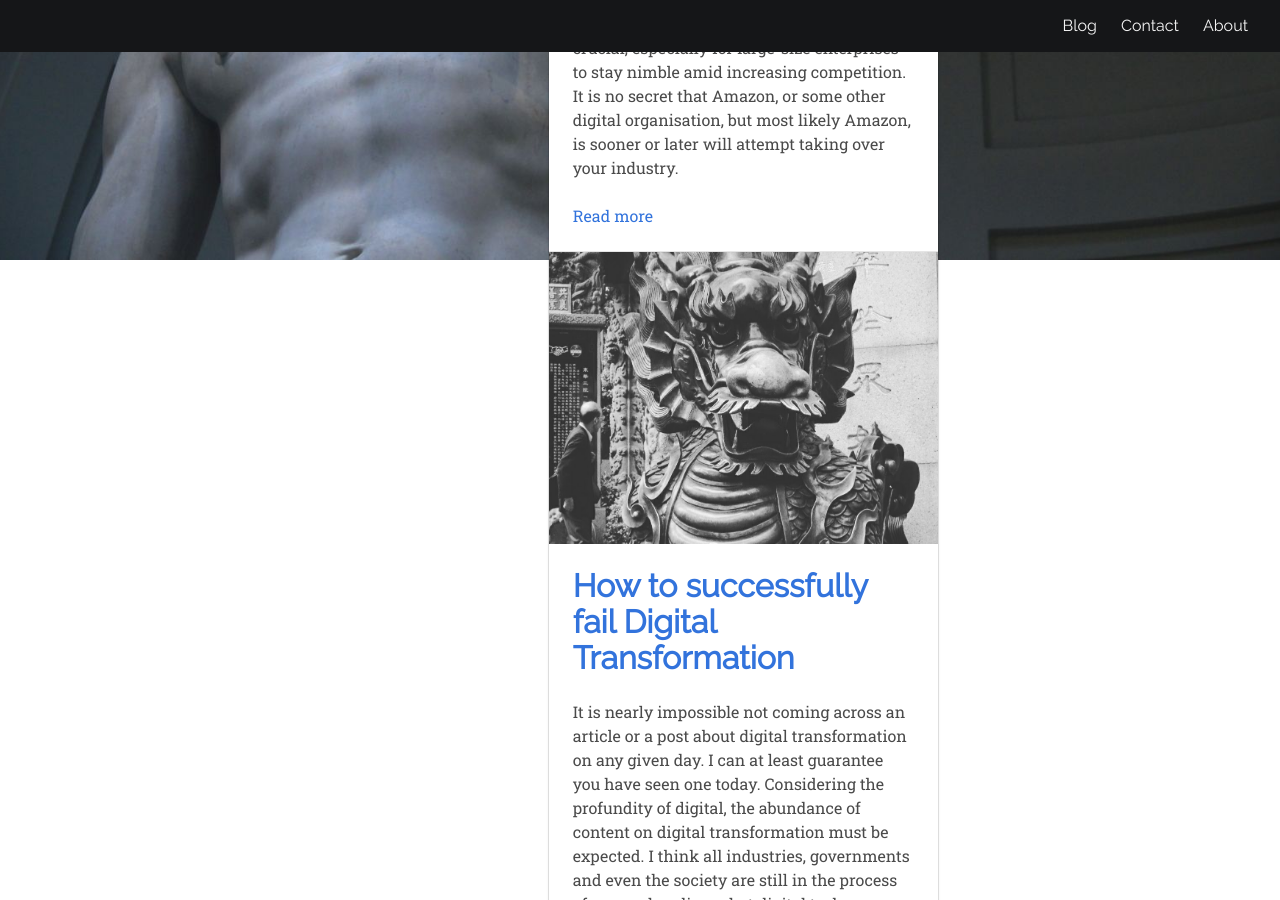
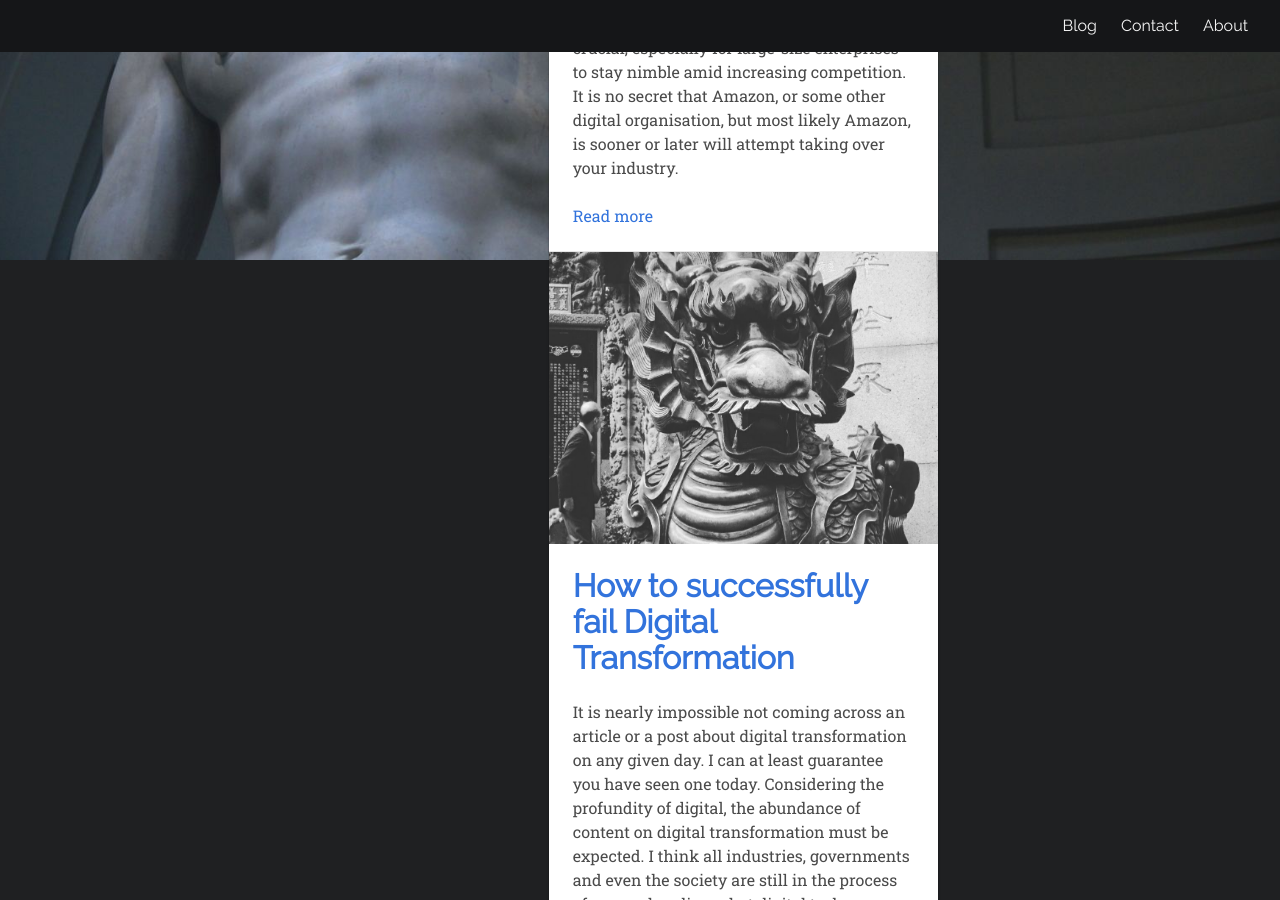
Before and after one commit to zettamachine/makiato.github.io, a Jekyll site: the page built from blog.html, in a window 1280 px wide and 900 px high, scrolled down 628 px. Built offline with Jekyll 4.4.1, drawn with Linux system fonts in a browser that asks for light colours; nearby versions of some CDN libraries.

```diff
--- a/_layouts/blog.layout.html
+++ b/_layouts/blog.layout.html
@@ -17,7 +17,7 @@
     <![endif]-->
 </head>
 
-<body class="has-background-transparent">
+<body>
 	<div class="wrapper">
 
         <!-- Navigation bar-->
```
